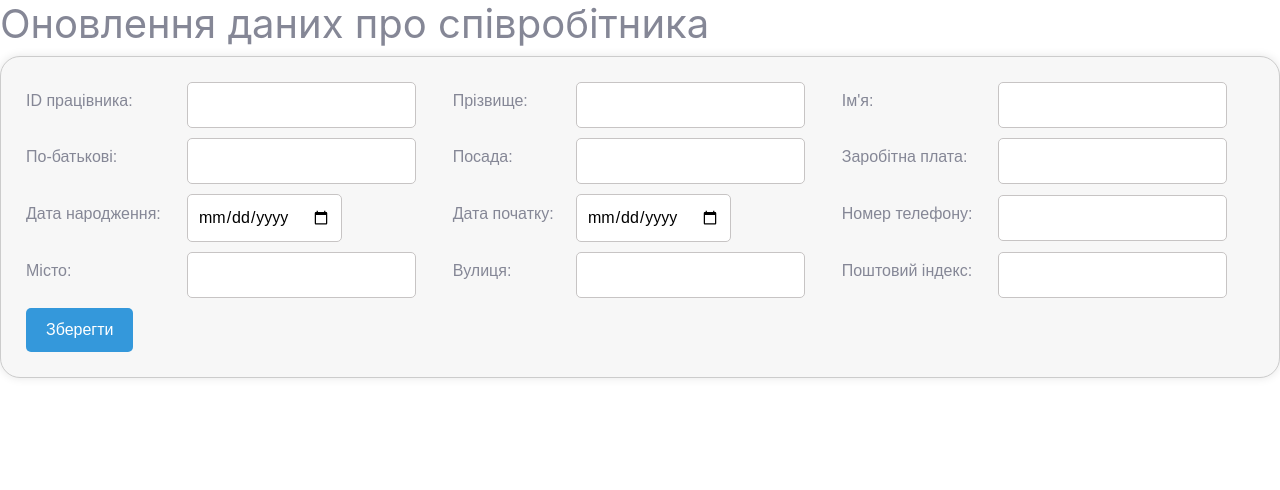
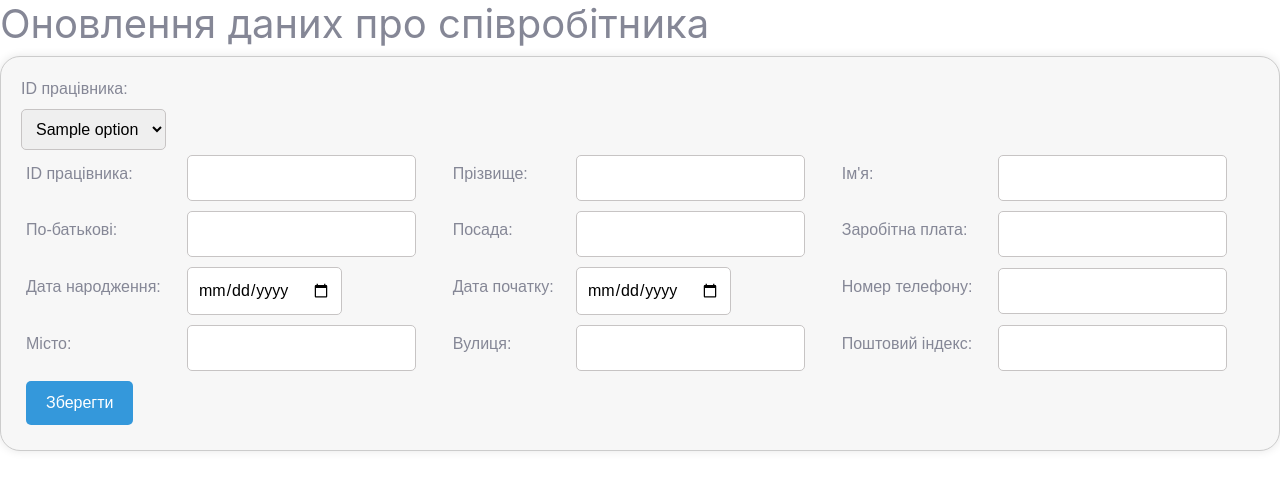
Before and after one commit to antoshsha/zlagoda, a Flask app: template templates/manager_options/Employee/update_employee.html in a window 1280 px wide. Shown: the top 490 px of the page. Run offline with Flask 3, Linux system fonts and the light colour scheme; the template is opened without the code that fills it: most values are stand-ins (such as "Sample title", 1, 10 or a date in 2020); some libraries are stand-ins or nearby versions.

Commit message:
fixing small bugs

```diff
--- a/checkk.py
+++ b/checkk.py
@@ -148,7 +148,7 @@ def get_card_percent(card_number: str) -> float:
     if cursor is not None:
         percent = cursor.fetchone()
     if percent is None:
-        percent=0
+        return 0
     cursor.close()
     print(percent)
     return float(percent[0])
--- a/employee.py
+++ b/employee.py
@@ -3,9 +3,9 @@ import datetime
 from sqlite3 import IntegrityError
 from typing import Iterable
 
-db_file_path = r'D:/Мої документи/2YearNaukma/Summer/zlagoda/ais.db'
+# db_file_path = r'D:/Мої документи/2YearNaukma/Summer/zlagoda/ais.db'
 # db_file_path=r'D:\ais\zlagoda\ais.db'
-#db_file_path = "/Users/antonmarynych/PycharmProjects/zlagoda8/ais.db"
+db_file_path = "/Users/antonmarynych/PycharmProjects/zlagoda12/ais.db"
 
 conn = sqlite3.connect(db_file_path, check_same_thread=False)
 
--- a/store_product.py
+++ b/store_product.py
@@ -178,7 +178,7 @@ def validate_store_product(UPC):
 
 
 
-# store_product_data1 = ("UPC007", None, 7, 80, 50, False)
+store_product_data1 = ("UPC006", "UPC005", 16, 10, 60, True)
 # insert_store_product(store_product_data1)
 
 
@@ -187,4 +187,4 @@ def validate_store_product(UPC):
 
 # delete_store_product("UPC012")
 #
-# insert_store_product(store_product_data1)
+update_store_product(store_product_data1)
--- a/templates/manager_options/Employee/update_employee.html
+++ b/templates/manager_options/Employee/update_employee.html
@@ -72,6 +72,14 @@
             <td>
                 <input type="text" id="id_employee" name="id_employee" required>
             </td>
+            <div>
+                    <label for="id_employee">ID працівника:</label>
+                    <select name="id_employee">
+                        {% for option in options %}
+                        <option value="{{ option }}">{{ option }}</option>
+                        {% endfor %}
+                    </select>
+                </div>
             <td>
                 <label for="empl_surname">Прізвище:</label>
             </td>
--- a/user.py
+++ b/user.py
@@ -48,5 +48,5 @@ def delete_user(login):
 
 
 # insert_user("maks", "criminal", "EMP003")
-update_user("emp_7", "emp_7", "EMP007")
+# update_user("emp_7", "emp_7", "EMP007")
 # delete_user("cashier1")
```
Also changed, not shown: ais.db.
